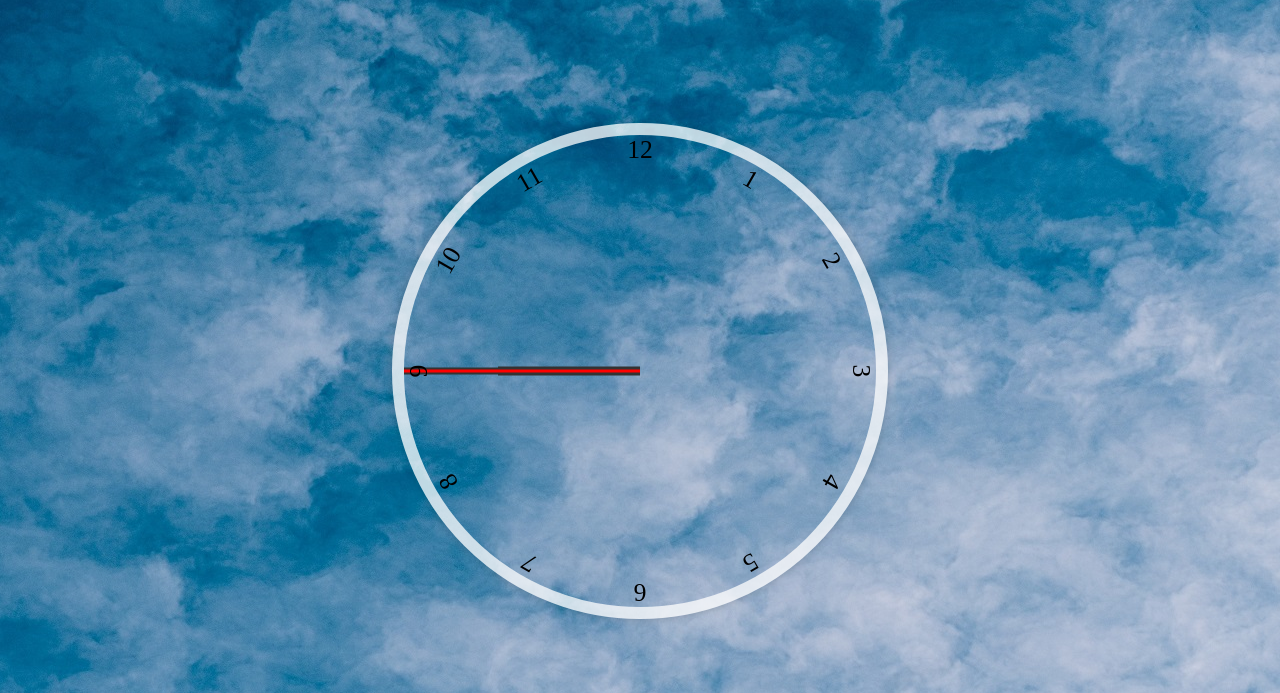
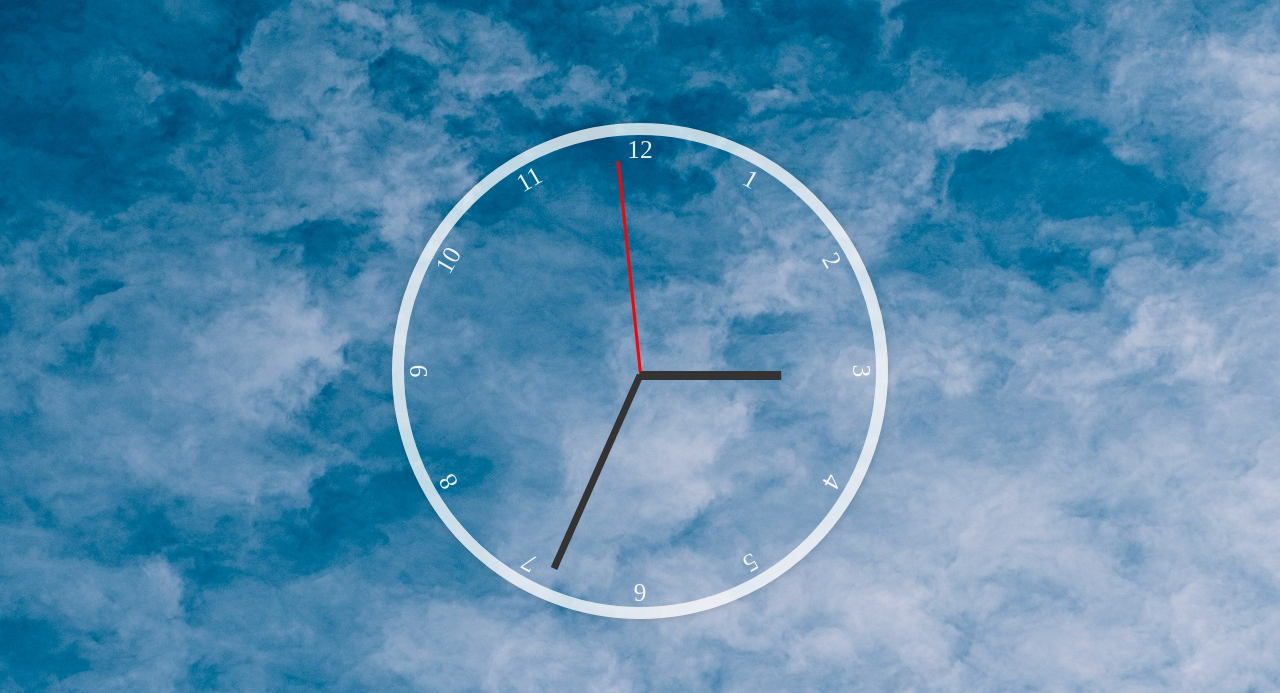
Before and after one commit to apcurran/js-clock, a plain HTML site: page index.html in a window 1280 px wide. Shown: the part 159-852 px from the top of the page. Drawn offline with Linux system fonts and the light colour scheme; a web font is replaced by a local one.

Commit message:
The clock is working, but the first hour number is moving slightly.

```diff
--- a/script.js
+++ b/script.js
@@ -0,0 +1,32 @@
+setInterval(setTime, 1000);
+
+const hourHand = document.querySelector(".hour-hand");
+const minHand = document.querySelector(".minute-hand");
+const secHand = document.querySelector(".second-hand");
+
+function setTime() {
+    const current = new Date();
+    const currentSecond = current.getSeconds();
+    const secDegrees = ((currentSecond / 60) * 360) + 90; // Offset the initial starting point of seconds hand div.
+    secHand.style.transform = `rotate(${secDegrees}deg)`;
+
+    const currentMin = current.getMinutes();
+    const minDegrees = ((currentMin / 60) * 360) + 90;
+    minHand.style.transform = `rotate(${minDegrees}deg)`;
+
+    const currentHr = current.getHours();
+    const hrDegrees = ((currentHr / 12) * 360) + 90;
+    hourHand.style.transform = `rotate(${hrDegrees}deg)`;
+
+    if(currentSecond === 0) {
+        secHand.style.transitionDuration = `0ms`;
+        minHand.style.transitionDuration = `0ms`;
+        hourHand.style.transitionDuration = `0ms`;
+    } else {
+        secHand.style.transitionDuration = `50ms`;
+        minHand.style.transitionDuration = `50ms`;
+        hourHand.style.transitionDuration = `50ms`;
+    }
+}
+
+setTime();
--- a/style.css
+++ b/style.css
@@ -40,6 +40,9 @@ main .clock {
     right: 50%;
     background-color: #333;
     transform: translateY(-50%);
+    transform-origin: 100%;
+    transform: rotate(90deg);
+    transition: transform 50ms cubic-bezier(0, 1.6, 0.1, 1.83);
 }
 
 .hand.hour-hand {
@@ -48,12 +51,12 @@ main .clock {
 }
 
 .hand.minute-hand {
-    width: 50%;
+    width: 45%;
     height: 7px;
 }
 
 .hand.second-hand {
-    width: 50%;
+    width: 45%;
     height: 3px;
     background-color: red;
 }
@@ -64,6 +67,7 @@ main .clock {
     width: 100%;
     height: 100%;
     font-size: 1.6rem;
+    color: rgba(255, 255, 255, .9);
 }
 
 .hour1 {transform: rotate(30deg);}
@@ -87,3 +91,5 @@ main .clock {
 .hour10 {transform: rotate(300deg);}
 
 .hour11 {transform: rotate(330deg);}
+
+.hour12 {transform: rotate(0deg);}
```
